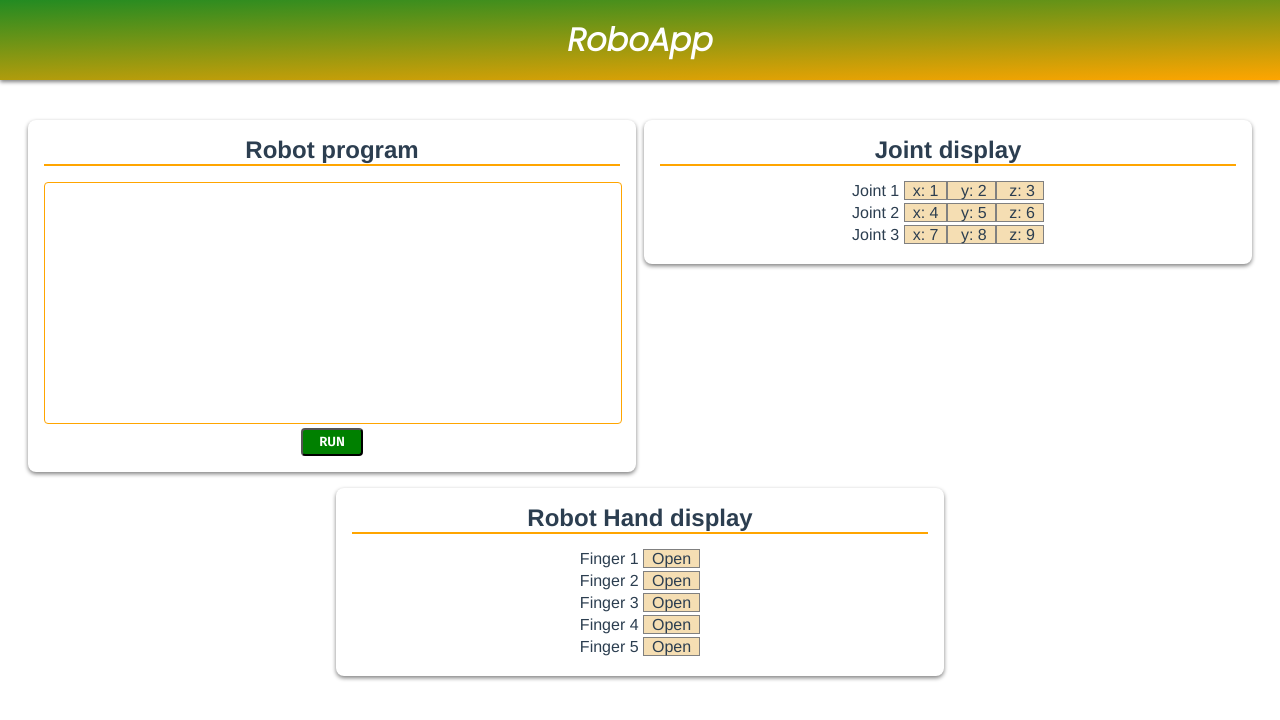
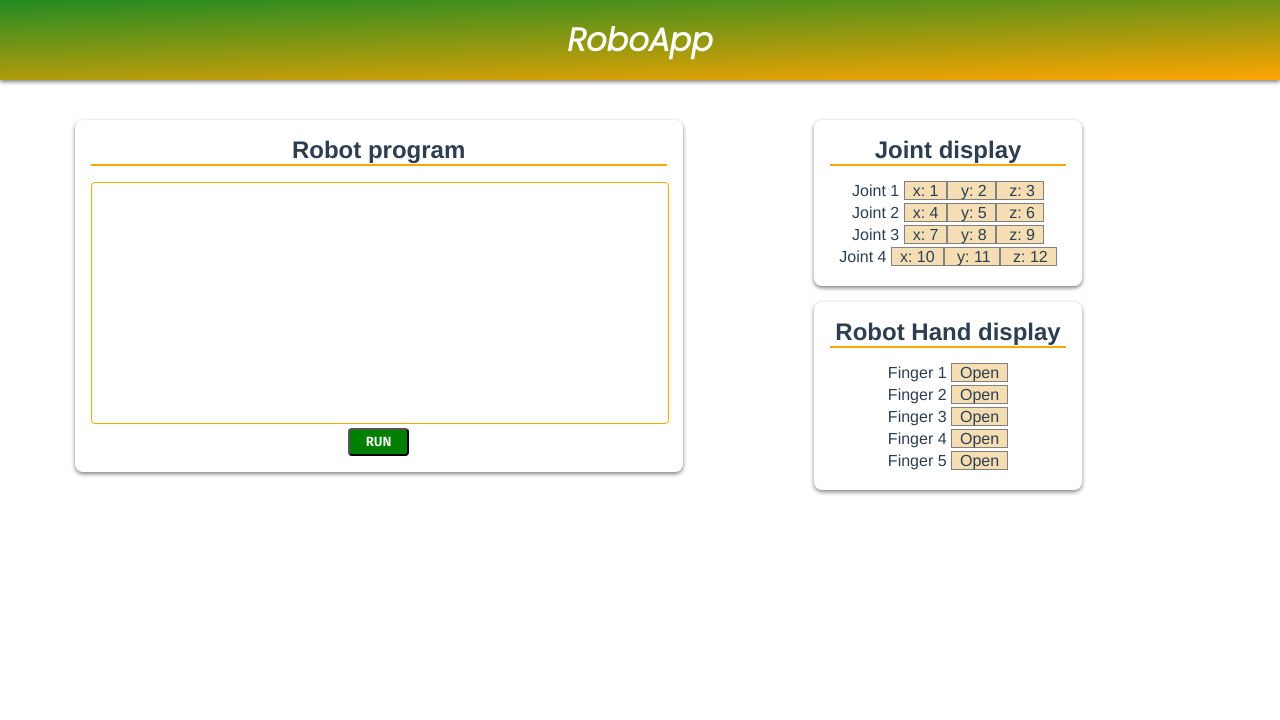
Before and after one commit to NagyEndre/RoboApp, a Vue app: page / in a window 1280 px wide. Shown: the top 720 px of the page. Built offline with nearby package versions, Linux system fonts and the light colour scheme.

Commit message:
FEAT: joint and hand display below each other

```diff
--- a/src/App.vue
+++ b/src/App.vue
@@ -7,12 +7,14 @@
       <base-card title="Robot program">
         <programming-form></programming-form>
       </base-card>
+      <div>
         <base-card title="Joint display">
           <joint-display></joint-display>
         </base-card>
         <base-card title="Robot Hand display">
           <robot-hand-display></robot-hand-display>
         </base-card>
+      </div>
     </section>
   </div>
 </template>
--- a/src/logic/RobotBuilder.ts
+++ b/src/logic/RobotBuilder.ts
@@ -4,7 +4,12 @@ import RobotHand from '../model/RobotHand'
 import Finger from '../model/Finger'
 
 export function buildRobot(): Robot {
-  const joints = [new Joint(1, 2, 3), new Joint(4, 5, 6), new Joint(7, 8, 9)]
+  const joints = [
+    new Joint(1, 2, 3),
+    new Joint(4, 5, 6),
+    new Joint(7, 8, 9),
+    new Joint(10, 11, 12),
+  ]
   const robotHand = new RobotHand(
     new Finger(),
     new Finger(),
```
Lines whose indentation alone changed are shown as unchanged.
